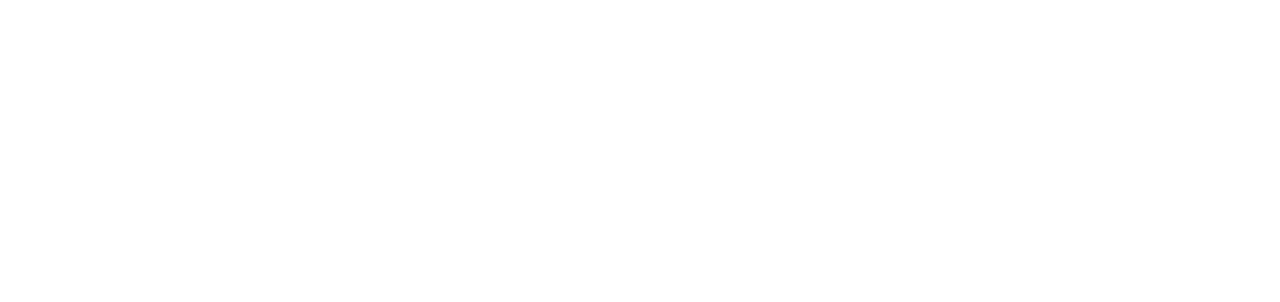
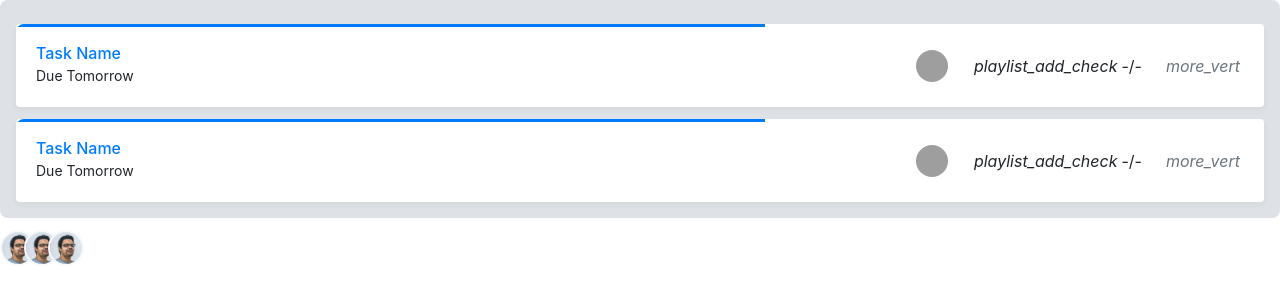
Before and after one commit to bitbrothers/npm-ui-component, a React (Create React App) app: page / in a window 1280 px wide. Shown: the top 302 px of the page. Built offline with nearby package versions, Linux system fonts and the light colour scheme; grey boxes are pictures that could not be loaded.

Commit message:
Components

```diff
--- a/src/App.js
+++ b/src/App.js
@@ -34,6 +34,8 @@
 import TaskCard from './components/pipeline/TaskCard';
 import TeamCard from './components/pipeline/TeamCard';
 import logo from './assets/avatar-male-3.jpg';
+import logo1 from './assets/avatar-male-4.jpg';
+import logo2 from './assets/avatar-female-2.jpg';
 import './styles.scss';
 
 class App extends React.Component {
@@ -44,12 +46,19 @@
       type: "primary",
       title:"Main Title"
     },
+    people:{
+      url:[logo,logo1,logo2]
+    }
   }
 
   render() {
     return (
       <Aux className="app">
 
+        <CardList />
+
+        <AvatarList
+        source={logo}/>
 
 {/*
         <Activity
--- a/src/components/pipeline/Avatar.js
+++ b/src/components/pipeline/Avatar.js
@@ -4,4 +4,4 @@
     return <img alt="..." class={`avatar avatar-${size}`} src={source} />
 }
 
-export default Avatar
+export default Avatar;
--- a/src/components/pipeline/AvatarList.js
+++ b/src/components/pipeline/AvatarList.js
@@ -1,13 +1,13 @@
 import React from 'react'
+import Avatar from './Avatar'
 
-function AvatarList({source}) {
+function AvatarList({source, size}) {
+
     return (
         <ul class="avatars">
-            <li>
-            <img alt="..." class="avatar" src={source} />
-            <img alt="..." class="avatar" src={source} />
-            <img alt="..." class="avatar" src={source} />
-            </li>
+            <li><Avatar source={source}/></li>
+            <li><Avatar source={source}/></li>
+            <li><Avatar source={source}/></li>
         </ul>
     )
 }
--- a/src/components/pipeline/CardList.js
+++ b/src/components/pipeline/CardList.js
@@ -1,4 +1,5 @@
-import React from 'react'
+import React from 'react';
+import TaskCard from './TaskCard';
 
 function CardList({icon, title}) {
     return (
@@ -14,8 +15,8 @@
                 </div>
                 </div>
             </div>
-            <div class="card card-task">...</div>
-            <div class="card card-task">...</div>
+            <TaskCard />
+            <TaskCard />
         </div>
     )
 }
--- a/src/components/pipeline/ChatItem.js
+++ b/src/components/pipeline/ChatItem.js
@@ -1,9 +1,10 @@
 import React from 'react';
+import Avatar from './Avatar';
 
 function ChatItem({source, author, date, message}) {
     return (
         <div class="media chat-item">
-            <img alt="..." src={source} class="avatar" />
+            <Avatar source={source}/>
             <div class="media-body">
                 <div class="chat-item-title">
                 <span class="chat-item-author">{author}</span>
--- a/src/components/pipeline/ChatModule.js
+++ b/src/components/pipeline/ChatModule.js
@@ -1,6 +1,7 @@
 import React from 'react'
+import ChatItem from './ChatItem'
 
-function ChatModule() {
+function ChatModule({source,message}) {
     return (
         <div class="chat-module">
             <div class="chat-module-top">
@@ -8,14 +9,16 @@
                     <div class="input-group input-group-round">
                         <div class="input-group-prepend">
                         <span class="input-group-text">
-                            <i class="material-icons">search</i>
+                            <i class="material-icons">S</i>
                         </span>
                         </div>
                         <input type="search" class="form-control" placeholder="Search chat" aria-label="Search Chat" />
                     </div>
                 </form>
                 <div class="chat-module-body">
-                ...
+                    <ChatItem
+                    source={source}
+                    message={message}/>
                 </div>
             </div>
             <div class="chat-module-bottom">
```
